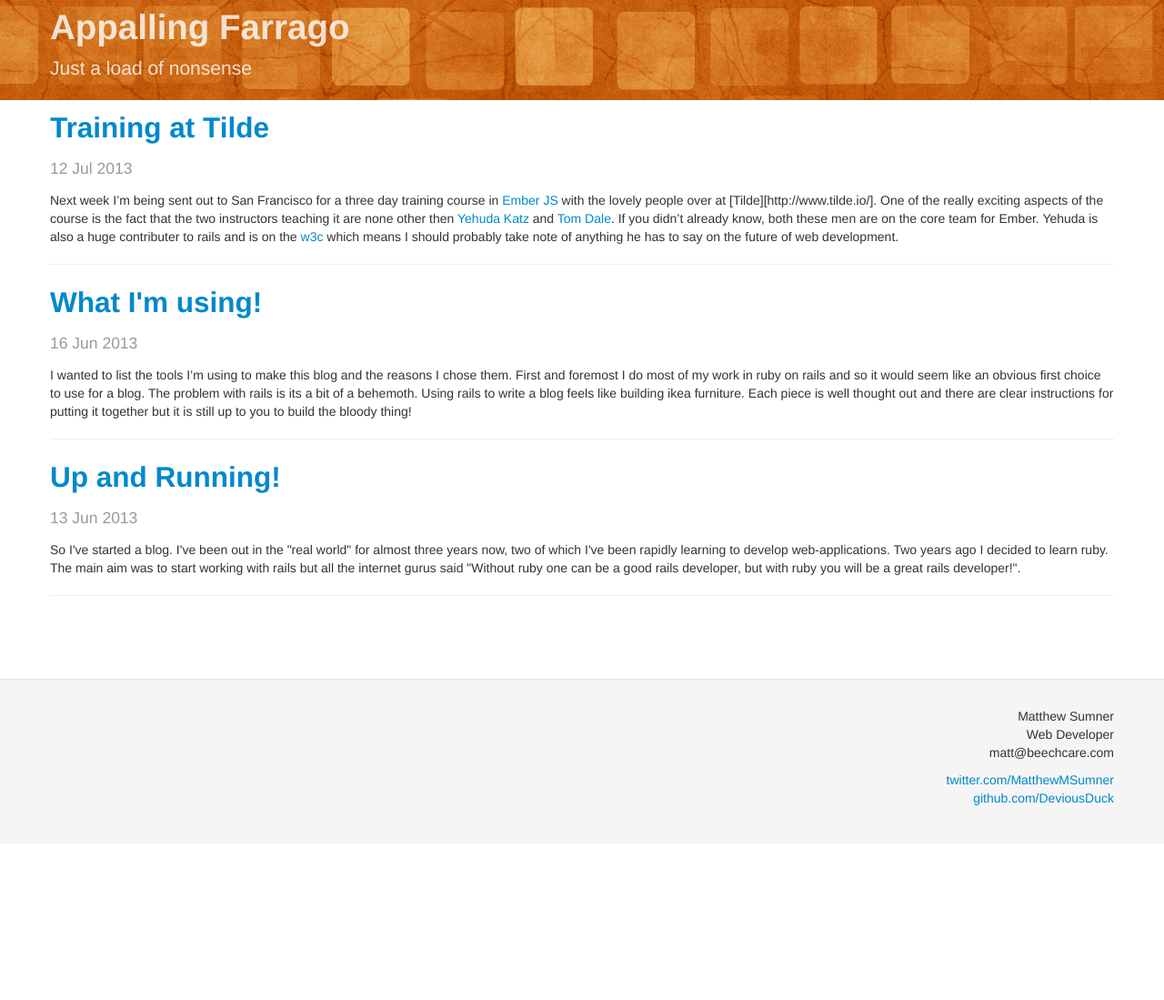
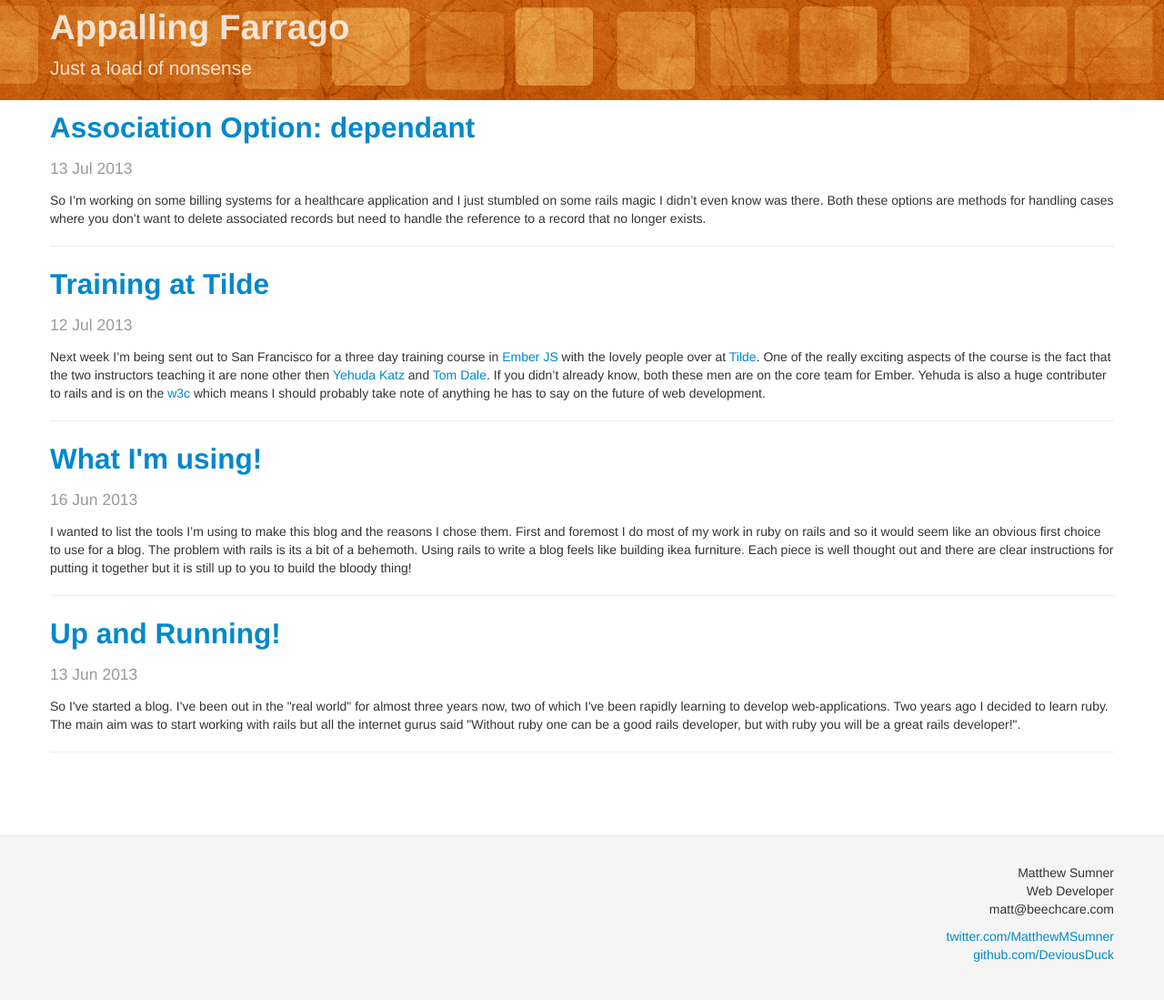
Before and after one commit to MattMSumner/MattMSumner.github.io, a Jekyll site: the page built from index.html, in a window 1280 px wide. Shown: the whole page at 91% size. Built offline with Jekyll 4.4.1, drawn with Linux system fonts in a browser that asks for light colours; before the commit the page ends 927 px from its top, so only the background shows below that.

Commit message:
association option: dependent post.

```diff
--- a/_posts/2013-07-12-training-at-tilde.markdown
+++ b/_posts/2013-07-12-training-at-tilde.markdown
@@ -5,11 +5,12 @@
 categories: emberjs
 ---
 
-Next week I'm being sent out to San Francisco for a three day training course in [Ember JS][emberjs] with the lovely people over at [Tilde][http://www.tilde.io/]. One of the really exciting aspects of the course is the fact that the two instructors teaching it are none other then [Yehuda Katz][katztwitter] and [Tom Dale][tomtwitter]. If you didn't already know, both these men are on the core team for Ember. Yehuda is also a huge contributer to rails and is on the [w3c][w3c] which means I should probably take note of anything he has to say on the future of web development.
+Next week I'm being sent out to San Francisco for a three day training course in [Ember JS][emberjs] with the lovely people over at [Tilde][tilde]. One of the really exciting aspects of the course is the fact that the two instructors teaching it are none other then [Yehuda Katz][katztwitter] and [Tom Dale][tomtwitter]. If you didn't already know, both these men are on the core team for Ember. Yehuda is also a huge contributer to rails and is on the [w3c][w3c] which means I should probably take note of anything he has to say on the future of web development.
 
 I'll also be taking a couple of days afterwards to explore more of San Fran. All in all very exciting!
 
 [emberjs]: http://emberjs.com/
+[tilde]: http://www.tilde.io/
 [katztwitter]: https://twitter.com/wycats
 [tomtwitter]: https://twitter.com/tomdale
 [w3c]: http://www.w3.org/
--- /dev/null
+++ b/_posts/2013-07-13-association-option-dependant.markdown
@@ -0,0 +1,24 @@
+---
+layout: post
+title:  "Association Option: dependant"
+date:   2013-07-13 11:51:47
+categories: rails
+---
+
+So I'm working on some billing systems for a healthcare application and I just stumbled on some rails magic I didn't even know was there. Both these options are methods for handling cases where you don't want to delete associated records but need to handle the reference to a record that no longer exists.
+
+I'm sure everyone is familiar with adding the following assoication:
+
+{% highlight ruby %}
+class BillingReport < ActiveRecord::Base
+   has_many :billing_items, dependent: :destroy
+end
+{% endhighlight %}
+
+But I just discovered :restrict and :nullify which are awesome for a few rare associations you may need to accomidate for.
+
+`:restrict` means that trying to destroy a record that has any assoications attached will throw a [ActiveRecord::DeleteRestrictionError][DeleteRestrictionError]. This basically takes away the ability to delete records with child assoications. Great if you want the user to really think about what they are trying to do and if they're sure this needs to be deleted should first handle the child records.
+
+`:nullify`, which is what I need, will take all the billing_items and change their billing_report_id to null. This means that if a billing report is wrong (due to user error or something) it can safely be destroyed and all the billing_items will return to the unassigned state allowing future reports to handle them appropriately.
+
+[DeleteRestrictionError]: http://apidock.com/rails/ActiveRecord/DeleteRestrictionError
```
